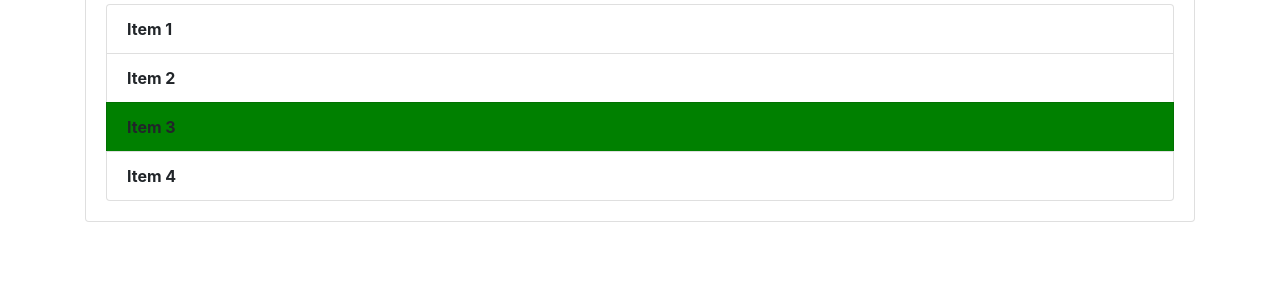
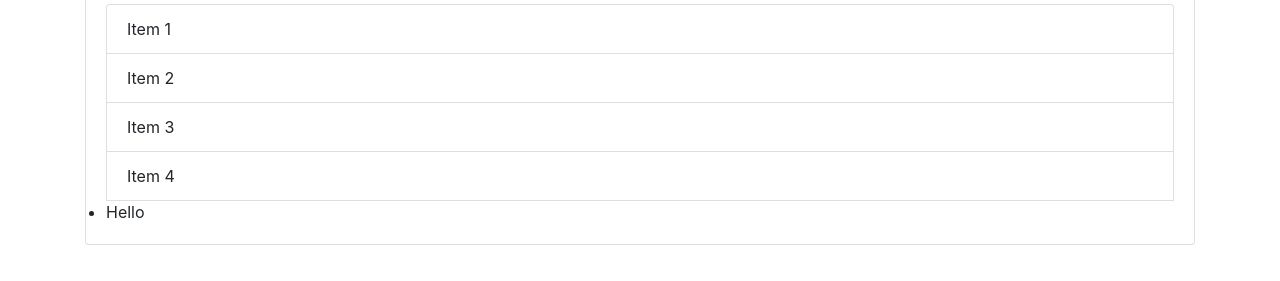
Before and after one commit to ROBINS-KUMAR/task3.sharpener, a plain HTML site: page GitStart/index.html in a window 1280 px wide. Shown: the part 273-554 px from the top of the page. Drawn offline with nearby package versions, Linux system fonts and the light colour scheme.

Commit message:
first commit

```diff
--- a/GitStart/demo.js
+++ b/GitStart/demo.js
@@ -17,13 +17,28 @@
 //  header.style.borderBottom ='solid 3px #000'
 
 // GETELEMENTSBYCLASSNAME
-var item =document.getElementsByClassName('list-group-item');
-console.log(item);
-console.log(item[2]);
+// var item =document.getElementsByClassName('list-group-item');
+// console.log(item);
+// console.log(item[2]);
 
 
-item[2].style.backgroundColor = 'green';
-for(var i=0; i< item.length; i++)
-{
-    item[i].style.fontWeight = 'bold';
-}
+// item[2].style.backgroundColor = 'green';
+// for(var i=0; i< item.length; i++)
+// {
+//     item[i].style.fontWeight = 'bold';
+// }
+
+// GETELEMENTSBYTAGNAME
+var li = document.getElementsByTagName('li');
+console.log(li);
+console.log(li[4]);
+li[4].textContent ='Hello';
+
+
+// GETELEMENTSBYCLASSNAME
+
+
+// var item =document.getElementsByClassName('list-group-item');
+// console.log(item);
+// console.log(item[4]);
+// item[4]
--- a/GitStart/index.html
+++ b/GitStart/index.html
@@ -27,6 +27,7 @@
       <li class="list-group-item">Item 2</li>
       <li class="list-group-item">Item 3</li>
       <li class="list-group-item">Item 4</li>
+      <li>Item 5</li>
     </ul>
    </div>
   </div>
```
